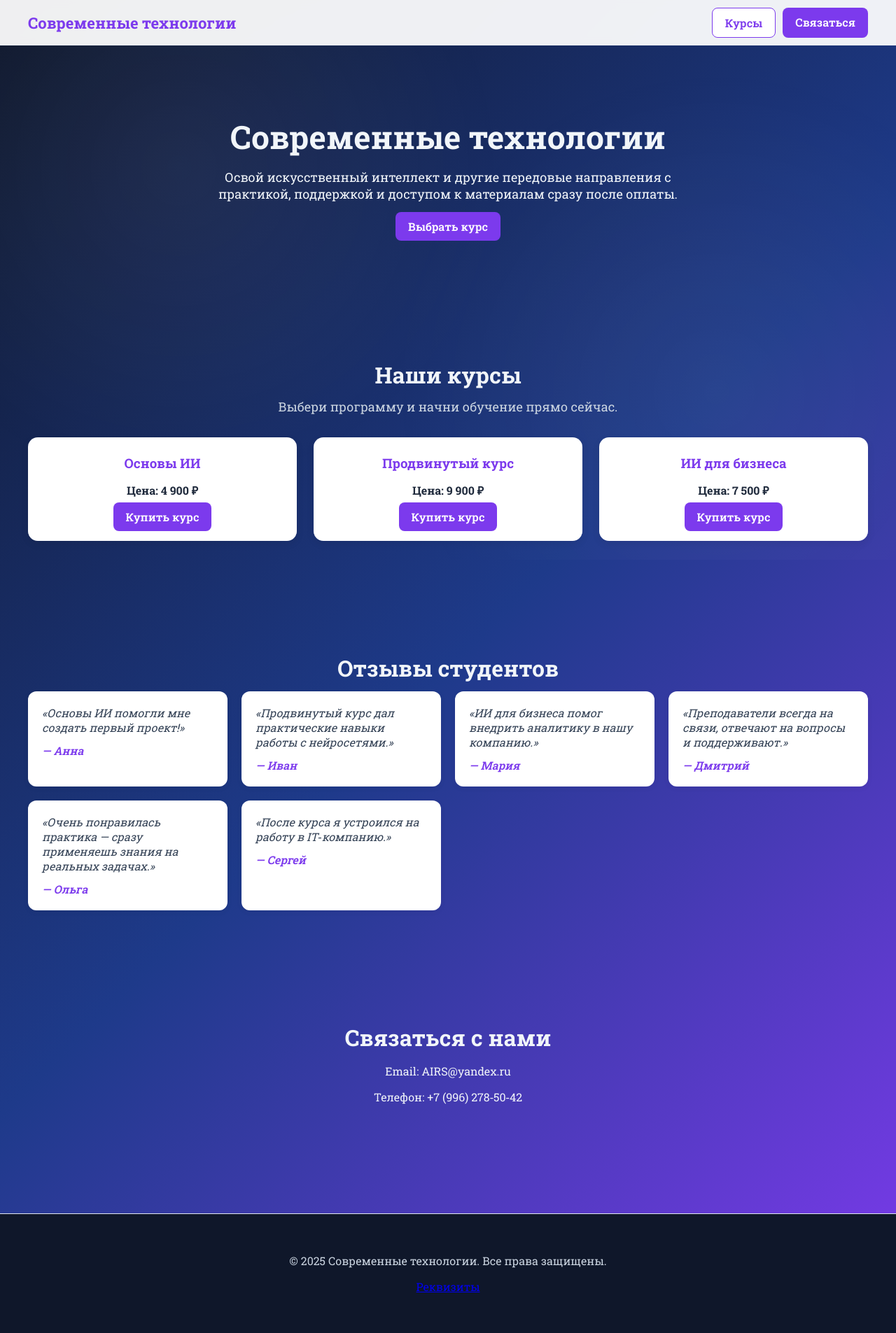
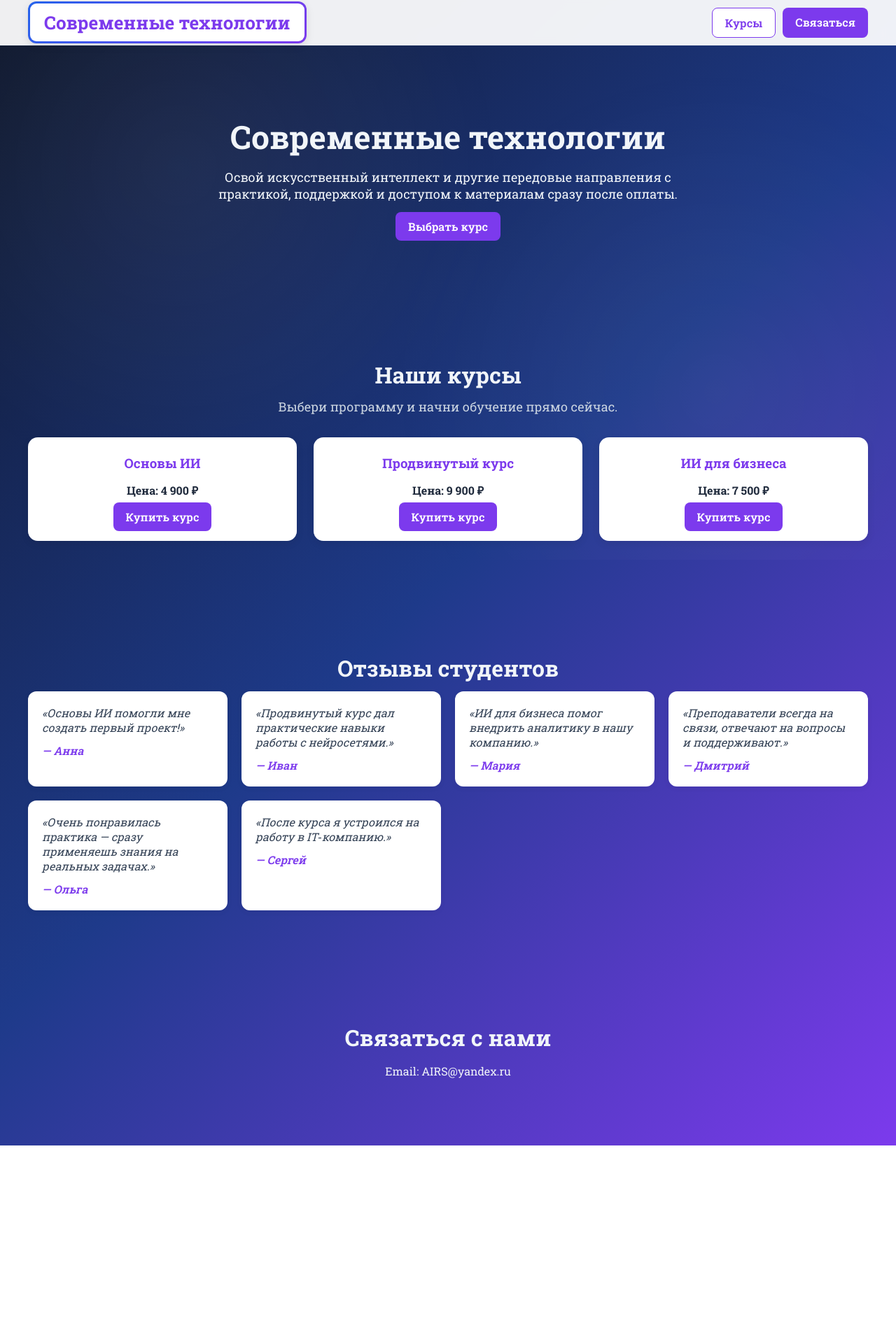
Before and after one commit to azbuka-ops/my-ai-courses, a plain HTML site: page index.html in a window 1280 px wide. Shown: the whole page at 70% size. After the commit the page ends 1637 px from the top, so only its background shows below. Drawn offline with Linux system fonts and the light colour scheme.

Commit message:
index.html

```diff
--- a/index.html
+++ b/index.html
@@ -9,9 +9,11 @@
     body {
       margin:0;
       font-family:'Roboto Slab', serif;
+      /* Градиентный фон */
       background: linear-gradient(135deg, #0f172a, #1e3a8a, #7c3aed);
       color:#f1f5f9;
     }
+    /* Декоративные световые пятна */
     body::before {
       content:"";
       position:fixed;
@@ -23,7 +25,17 @@
     .container { max-width:1200px; margin:0 auto; padding:0 20px }
     header { position:sticky; top:0; background:#ffffffee; border-bottom:1px solid #e2e8f0; z-index:10; backdrop-filter: blur(6px); }
     nav { display:flex; align-items:center; justify-content:space-between; height:64px }
-    .logo { font-weight:700; font-size:22px; color:#7c3aed; }
+    .logo {
+      font-weight:700;
+      font-size:26px;
+      color:#7c3aed;
+      padding:10px 20px;
+      border:3px solid transparent;
+      border-radius:12px;
+      background:linear-gradient(#fff,#fff) padding-box,
+                 linear-gradient(135deg,#2563eb,#7c3aed) border-box;
+      box-shadow:0 4px 12px rgba(0,0,0,0.1);
+    }
     .btn { background:#7c3aed; color:#fff; padding:10px 18px; border-radius:8px; font-weight:600; cursor:pointer; text-decoration:none; transition:0.3s }
     .btn:hover { background:#5b21b6; transform:scale(1.05); }
     .btn.secondary { background:#fff; color:#7c3aed; border:1px solid #7c3aed }
@@ -116,15 +128,4 @@
     <section class="cta" id="contact">
       <div class="container">
         <h2 class="section-title">Связаться с нами</h2>
-        <p>Email: AIRS@yandex.ru</p>
-        <p>Телефон: +7 (996) 278‑50‑42</p>
-      </div>
-    </section>
-  </main>
-
-  <footer>
-    <p>&copy; 2025 Современные технологии. Все права защищены.</p>
-    <p><a href="requisites.html">Реквизиты</a></p>
-  </footer>
-
-  <!-- Модальные окна -->
+        <p>Email: AIRS@yandex.ru</p
```
